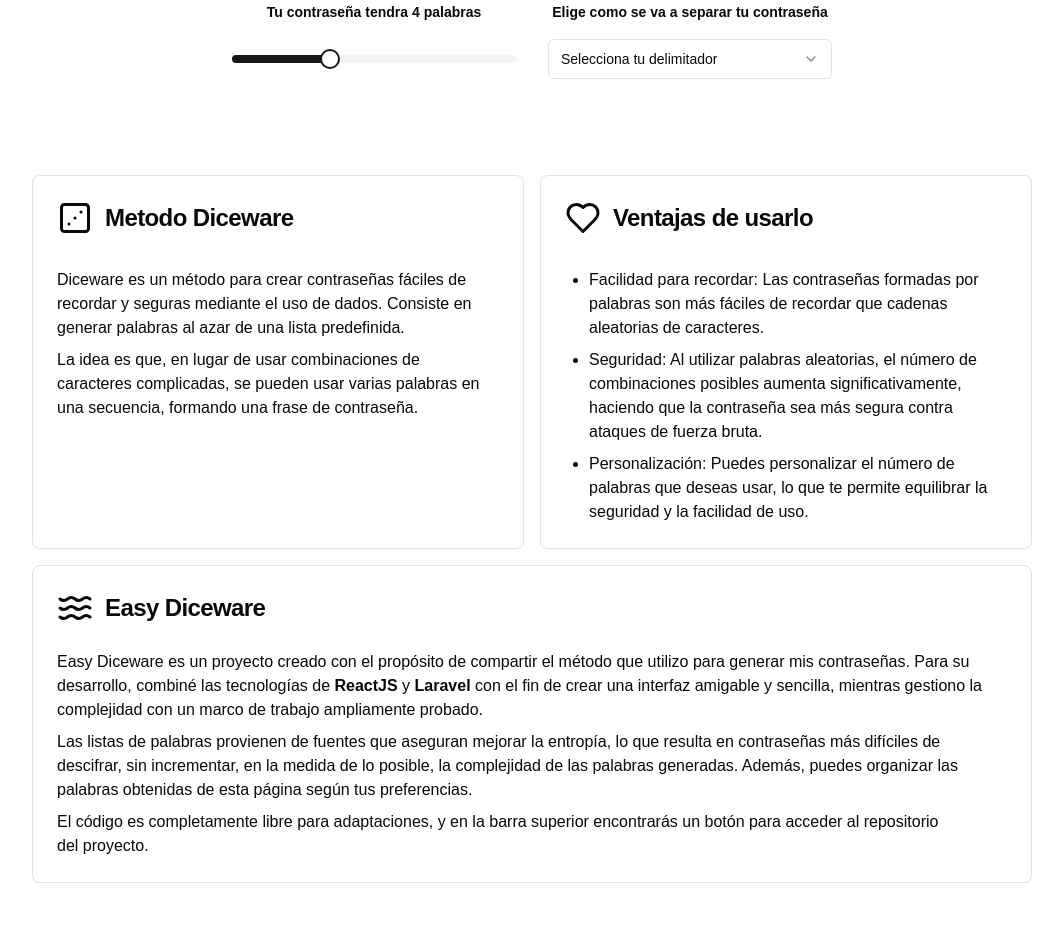
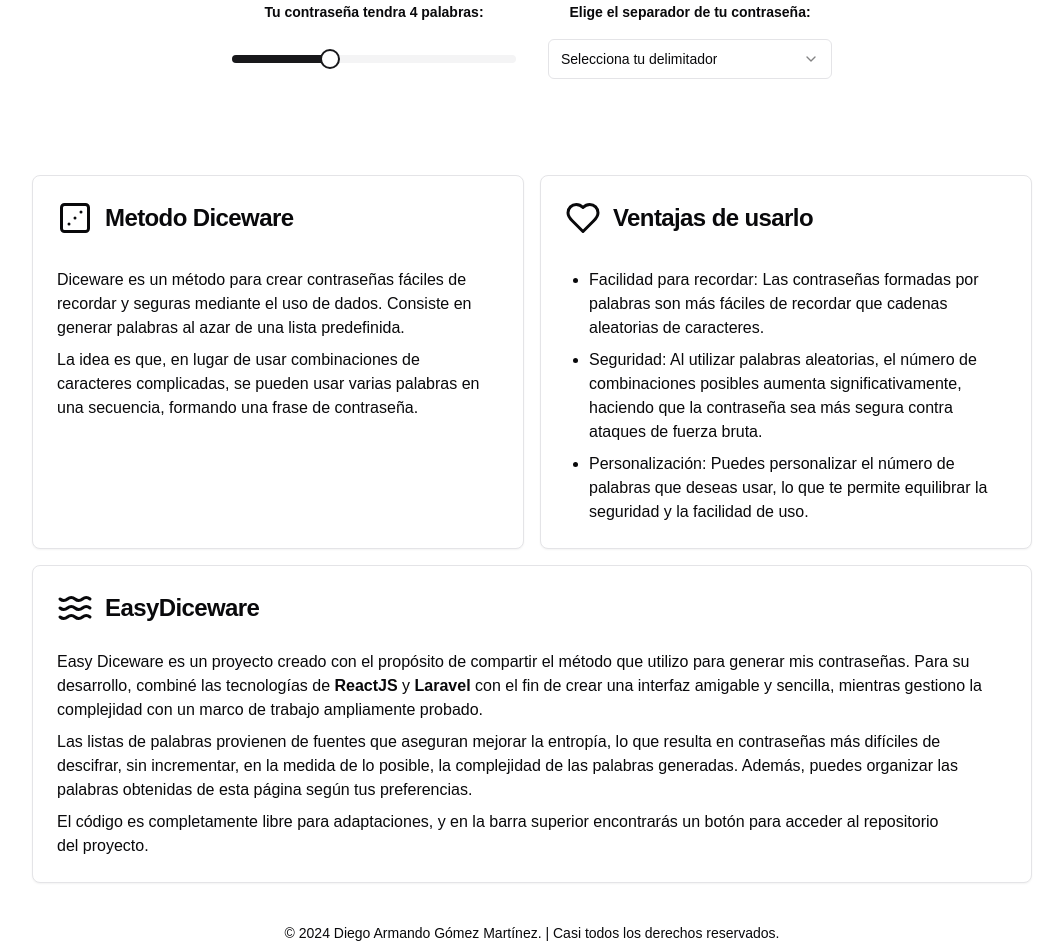
Before and after one commit to dgox16/easy-diceware, a React (Vite) app in the folder frontend/: page / in a window 1280 px wide. Shown: the part 383-1335 px from the top of the page, without its empty margins (108-1171 px from the left). Before the commit the page ends 1266 px from the top, so only its background shows below. Built offline with nearby package versions, Linux system fonts and the light colour scheme.

Commit message:
Comenzo la traduccion

```diff
--- a/frontend/src/App.tsx
+++ b/frontend/src/App.tsx
@@ -23,7 +23,10 @@ function App() {
 				</div>
 				<div className="flex justify-center">
 					<h2 className="scroll-m-20 text-2xl font-semibold tracking-tight">
-						Fácil de recordar, imposible de hackear
+						{isSpanish
+							? "Fácil de recordar, imposible de hackear"
+							: "Easy to remember, impossible to hack"
+						}
 					</h2>
 				</div>
 				{password ? (
@@ -31,7 +34,7 @@ function App() {
 				) : (
 					<PasswordAnimate />
 				)}
-				<PasswordForm handleChange={handleChange} formData={formData} />
+				<PasswordForm handleChange={handleChange} formData={formData} isSpanish={isSpanish} />
 			</div>
 			<SectionInformation />
 			<Toaster />
--- a/frontend/src/components/PasswordForm.tsx
+++ b/frontend/src/components/PasswordForm.tsx
@@ -9,13 +9,16 @@ import {
 import { Label } from "@/components/ui/label";
 import { PasswordFormProps } from "@/types/FormTypes";
 
-export const PasswordForm: React.FC<PasswordFormProps> = ({ formData, handleChange }) => {
+export const PasswordForm: React.FC<PasswordFormProps> = ({ formData, handleChange, isSpanish }) => {
 	return (
 		<div className="flex justify-center mt-10">
 			<div className="grid grid-cols-2 gap-8 w-[600px]">
 				<div className="flex-col flex text-center">
 					<Label htmlFor="numberWords" className="mb-5 font-semibold">
-						Tu contraseña tendra {formData.count} palabras
+						{isSpanish
+							? `Tu contraseña tendra ${formData.count} palabras:`
+							: `Your password will have ${formData.count} words:`
+						}
 					</Label>
 					<Slider
 						id="numberWords"
@@ -29,20 +32,23 @@ export const PasswordForm: React.FC<PasswordFormProps> = ({ formData, handleChan
 				</div>
 				<div className="flex-col flex text-center justify-center">
 					<Label htmlFor="numberWords" className="mb-5 font-semibold">
-						Elige como se va a separar tu contraseña
+						{isSpanish
+							? "Elige el separador de tu contraseña:"
+							: "Choose your password separator:"
+						}
 					</Label>
 					<Select onValueChange={(value) => handleChange("type", value)} >
 						<SelectTrigger className="">
-							<SelectValue placeholder="Selecciona tu delimitador" />
+							<SelectValue placeholder={isSpanish ? "Selecciona tu delimitador" : "Select your delimiter"} />
 						</SelectTrigger>
 						<SelectContent>
-							<SelectItem value="space">Espacio</SelectItem>
-							<SelectItem value="comma">Coma</SelectItem>
-							<SelectItem value="dash">Guion</SelectItem>
-							<SelectItem value="underscore">Guion Bajo</SelectItem>
-							<SelectItem value="period">Punto</SelectItem>
-							<SelectItem value="slash">Diagonal</SelectItem>
-							<SelectItem value="pipe">Pipe</SelectItem>
+							<SelectItem value="space">{isSpanish ? "Espacio" : "Space"}</SelectItem>
+							<SelectItem value="comma">{isSpanish ? "Coma" : "Comma"}</SelectItem>
+							<SelectItem value="dash">{isSpanish ? "Guion" : "Dash"}</SelectItem>
+							<SelectItem value="underscore">{isSpanish ? "Guion Bajo" : "Underscore"}</SelectItem>
+							<SelectItem value="period">{isSpanish ? "Punto" : "Period"}</SelectItem>
+							<SelectItem value="slash">{isSpanish ? "Diagonal" : "Slash"}</SelectItem>
+							<SelectItem value="pipe">{isSpanish ? "Pipe" : "Pipe"}</SelectItem>
 							<SelectItem value="PascalCase">PascalCase</SelectItem>
 							<SelectItem value="camelCase">camelCase</SelectItem>
 						</SelectContent>
--- a/frontend/src/components/SectionInformation.tsx
+++ b/frontend/src/components/SectionInformation.tsx
@@ -53,7 +53,7 @@ export const SectionInformation = () => {
                 <CardHeader>
                     <div className="flex items-center">
                         <Waves className="size-9 mr-3" />
-                        <CardTitle>Easy Diceware</CardTitle>
+                        <CardTitle>EasyDiceware</CardTitle>
                     </div>
                 </CardHeader>
                 <CardContent>
--- a/frontend/src/hooks/useLanguage.tsx
+++ b/frontend/src/hooks/useLanguage.tsx
@@ -5,7 +5,7 @@ export const userLanguage = () => {
 
     useEffect(() => {
         const userLanguage = navigator.language;
-        setIsSpanish(userLanguage.startsWith("es"));
+        setIsSpanish(!userLanguage.startsWith("es"));
     }, []);
 
     return { isSpanish }
--- a/frontend/src/layouts/MainLayout.tsx
+++ b/frontend/src/layouts/MainLayout.tsx
@@ -1,4 +1,4 @@
-import { Button, buttonVariants } from "@/components/ui/button.tsx";
+import { buttonVariants } from "@/components/ui/button.tsx";
 import { Github } from "lucide-react";
 import { ButtonToggleTheme } from "@/components/ButtonToggleTheme.tsx";
 import React, { ReactNode } from "react";
@@ -35,6 +35,18 @@ export const MainLayout: React.FC<MainLayoutProps> = ({ children }) => {
                     {children}
                 </div>
             </main>
+            <footer>
+                <div className="flex justify-center mt-8">
+                    <div className=" w-recommend text-center">
+                        <p className="py-2 text-[12px] sm:text-[14px]">
+                            © 2024 Diego Armando Gómez Martínez.
+                            <span className="hidden sm:inline"> | </span>
+                            <br aria-hidden={true} className="block sm:hidden" />
+                            Casi todos los derechos reservados.
+                        </p>
+                    </div>
+                </div>
+            </footer>
         </>
     )
 };
--- a/frontend/src/types/FormTypes.ts
+++ b/frontend/src/types/FormTypes.ts
@@ -16,4 +16,5 @@ export interface UseFormReturn {
 export interface PasswordFormProps {
     formData: FormValues;
     handleChange: HandleChangeType
+    isSpanish: boolean
 }
```
